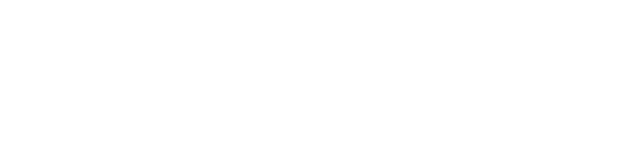
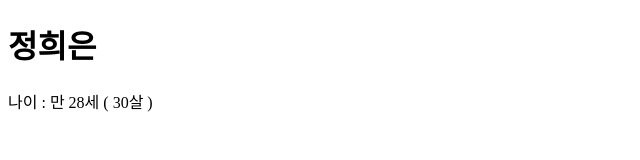
Before and after one commit to parksuyeonn/Project-C-4, a plain HTML site: page index.html in a window 1280 px wide. Shown: the whole page, without its empty margins (0-640 px from the left). Drawn offline with Linux system fonts and the light colour scheme.

Commit message:
정희은

```diff
--- a/index.html
+++ b/index.html
@@ -7,6 +7,8 @@
   <title>Document</title>
 </head>
 <body>
+ <h1> 정희은 </h1>
+나이 : 만 28세 ( 30살 )
 
 </body>
 </html>
```
